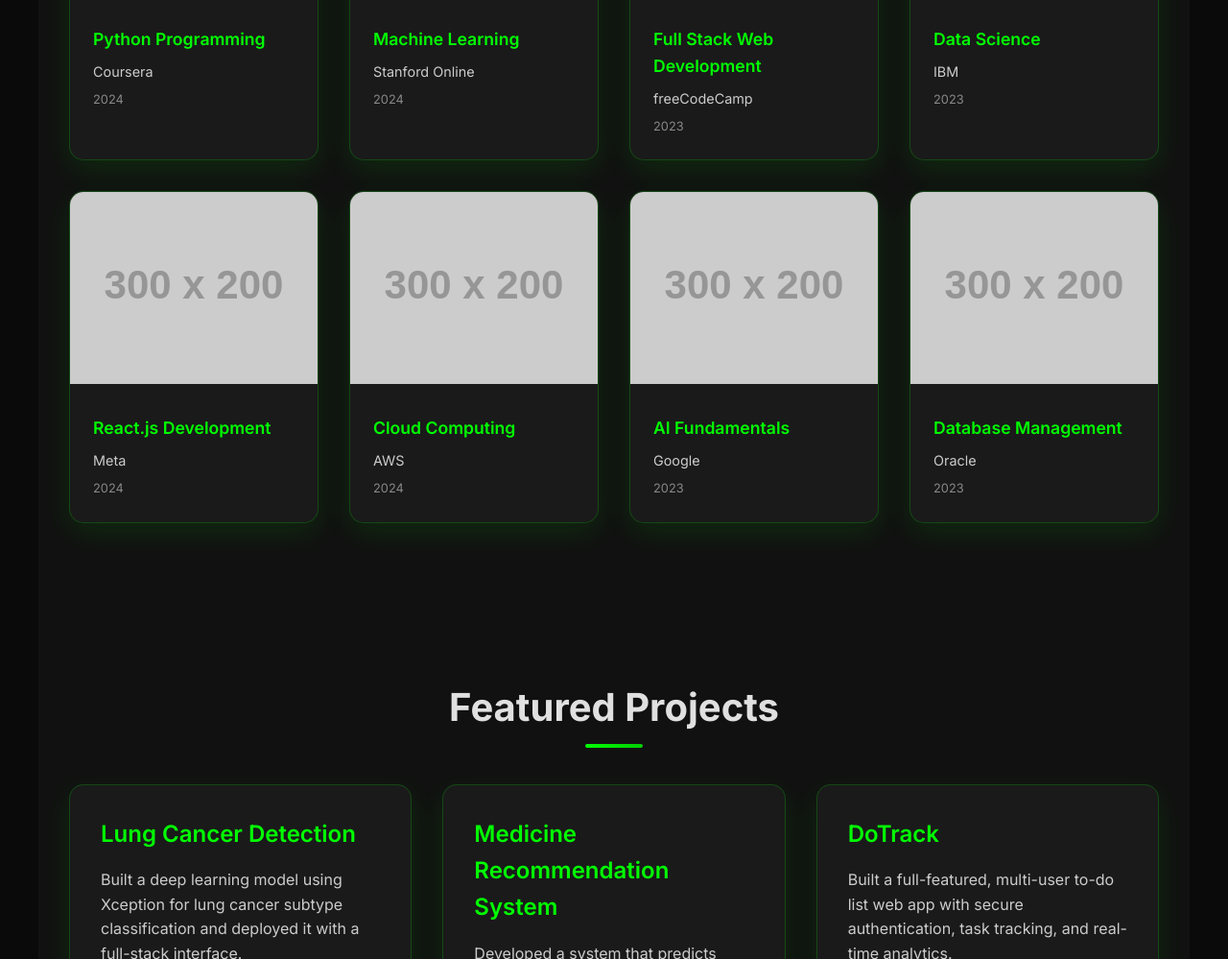
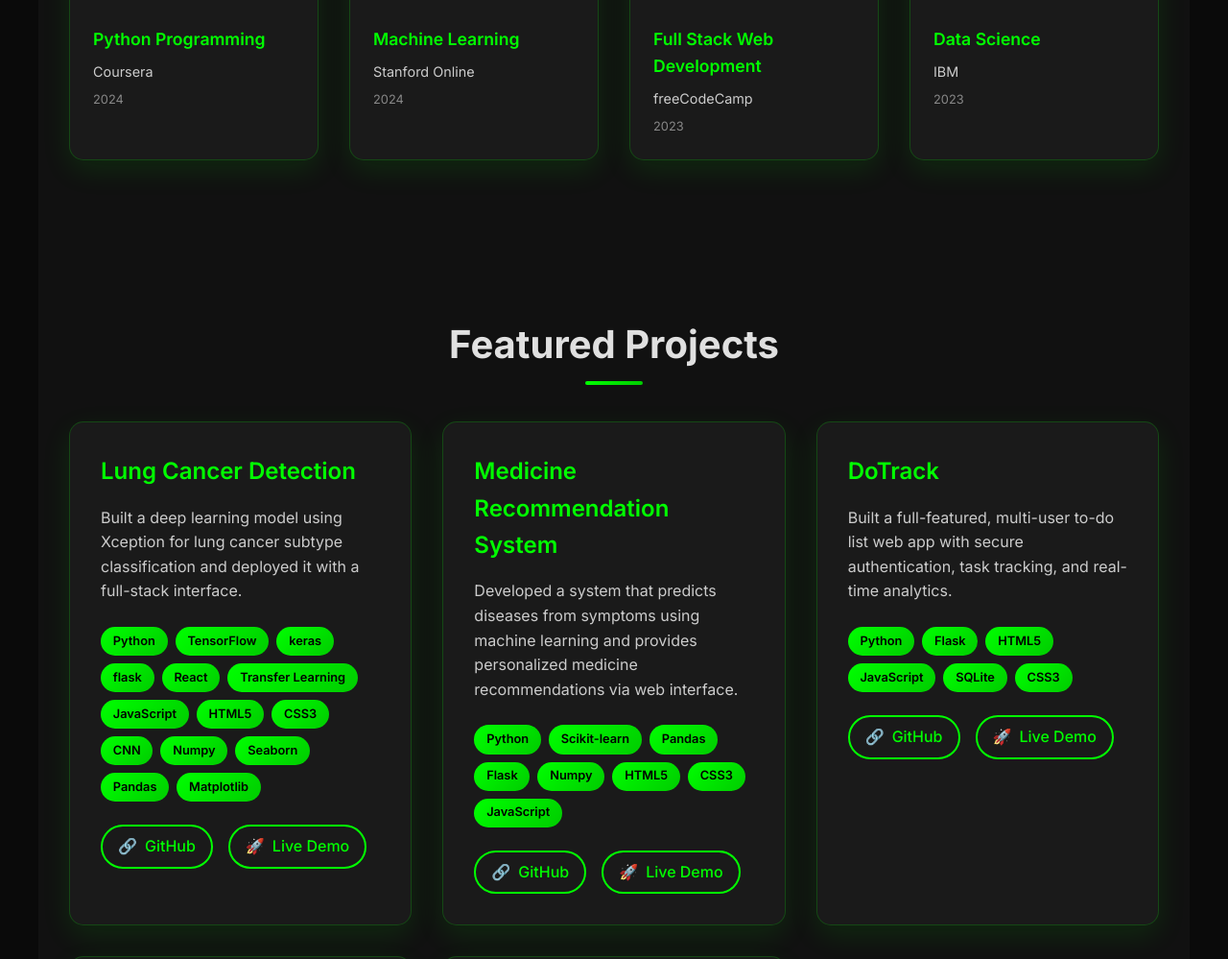
Before and after one commit to Siddharth-2611/Portfolio, a plain HTML site: page index.html in a window 1280 px wide. Shown: the part 1716-2715 px from the top of the page at 96% size. Drawn offline with Linux system fonts and the light colour scheme; placeholder pictures from the web are drawn by us.

Commit message:
Update index.html

```diff
--- a/index.html
+++ b/index.html
@@ -111,7 +111,7 @@
         </div>
       </div>
 
-      <div class="certificate-card" onclick="openModal('cert5')">
+<!--       <div class="certificate-card" onclick="openModal('cert5')">
         <img src="https://via.placeholder.com/300x200/1a1a1a/00ff00?text=React+JS" alt="React Certificate" class="certificate-image">
         <div class="certificate-info">
           <h3 class="certificate-title">React.js Development</h3>
@@ -127,9 +127,9 @@
           <p class="certificate-issuer">AWS</p>
           <p class="certificate-date">2024</p>
         </div>
-      </div>
+      </div> -->
 
-      <div class="certificate-card" onclick="openModal('cert7')">
+<!--       <div class="certificate-card" onclick="openModal('cert7')">
         <img src="https://via.placeholder.com/300x200/1a1a1a/00ff00?text=AI+Fundamentals" alt="AI Certificate" class="certificate-image">
         <div class="certificate-info">
           <h3 class="certificate-title">AI Fundamentals</h3>
@@ -145,7 +145,7 @@
           <p class="certificate-issuer">Oracle</p>
           <p class="certificate-date">2023</p>
         </div>
-      </div>
+      </div> -->
     </div>
   </section>
 
```
